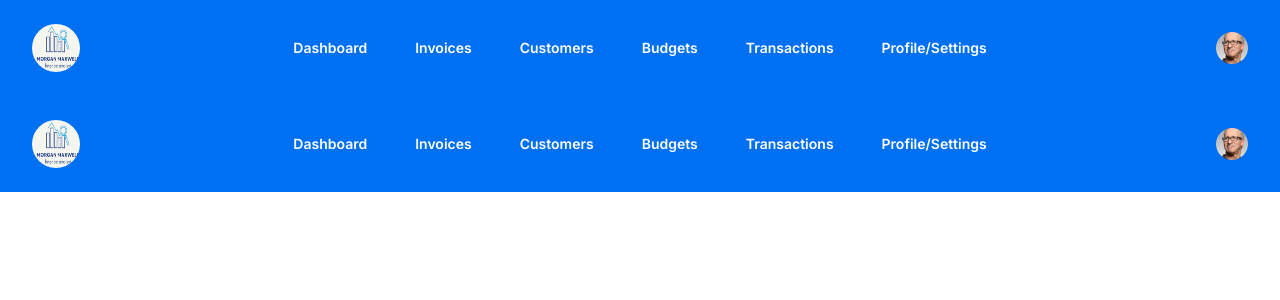
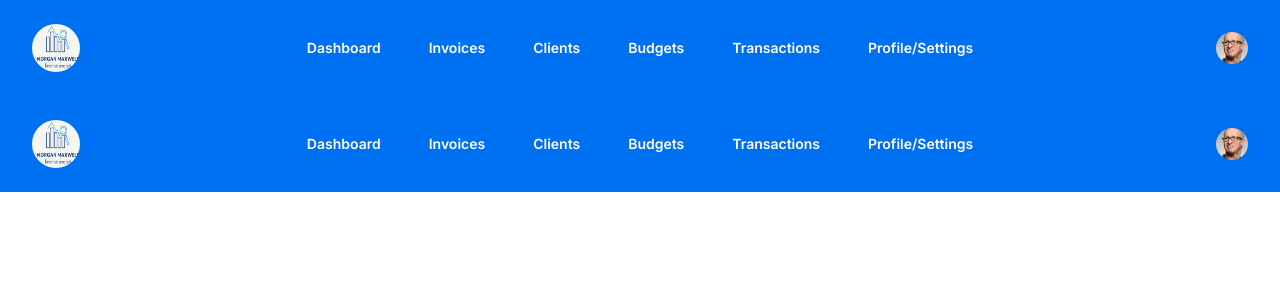
Before and after one commit to MohitKate/financeAITool, a Next.js app: page /navbar in a window 1280 px wide. Shown: the top 300 px of the page. Built offline with nearby package versions, Linux system fonts and the light colour scheme; a web font is replaced by a local one.

Commit message:
added client in navbar links

```diff
--- a/app/navbar/page.tsx
+++ b/app/navbar/page.tsx
@@ -56,12 +56,12 @@ export default function Navbar() {
           )}>
             Invoices
           </Link>
-          <Link href='/dashboard/customers' className={clsx('text-sm font-semibold text-white',
+          <Link href='/dashboard/clients' className={clsx('text-sm font-semibold text-white',
             {
-              'text-white opacity-75':pathname=='dashboard/customers'
+              'text-white opacity-75':pathname=='/dashboard/clients'
             }
           )}>
-            Customers
+            Clients
           </Link>
           <Link href="#" className={clsx('text-sm font-semibold text-white',
             {
--- a/app/ui/dashboard/nav-links.tsx
+++ b/app/ui/dashboard/nav-links.tsx
@@ -3,6 +3,7 @@ import {
   UserGroupIcon,
   HomeIcon,
   DocumentDuplicateIcon,
+  UserCircleIcon
 } from '@heroicons/react/24/outline';
 import Link from 'next/link';
 import { usePathname } from 'next/navigation';
@@ -17,6 +18,7 @@ const links = [
     icon: DocumentDuplicateIcon,
   },
   { name: 'Customers', href: '/dashboard/customers', icon: UserGroupIcon },
+  { name: 'Clients', href: '/dashboard/clients', icon: UserCircleIcon }
 ];
 
 export default function NavLinks() {
```
